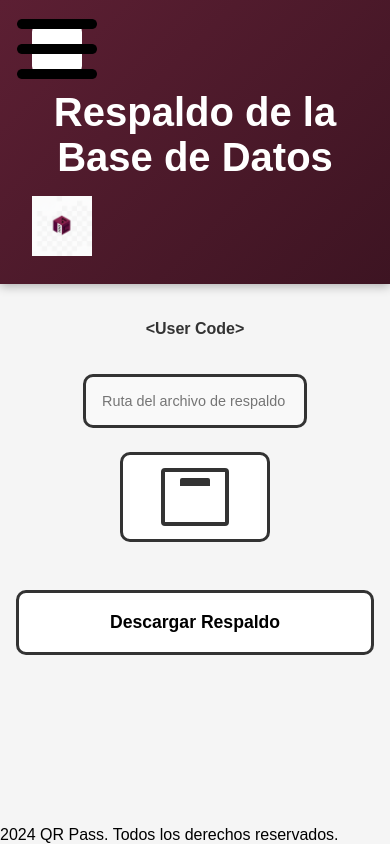
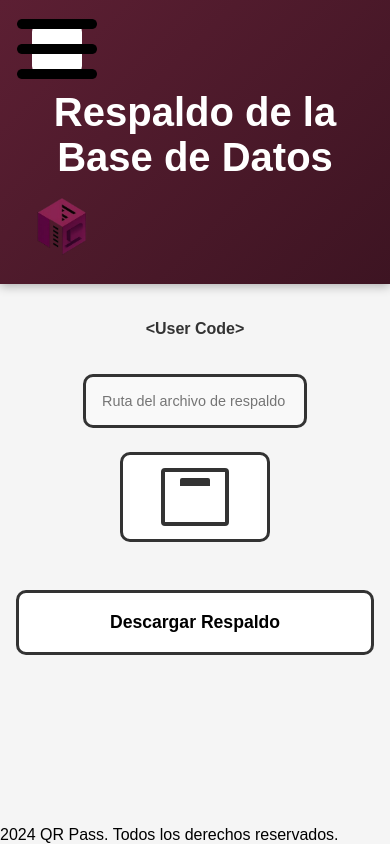
Before and after one commit to MugOfMarco/QR-Pass_ProgramaWeb, a website: page frontend/DescargasBD.html in a window 390 px wide. Drawn offline with Linux system fonts and the light colour scheme.

Commit message:
Arreglo el logo

```diff
--- a/css/login.css
+++ b/css/login.css
@@ -50,12 +50,20 @@ body {
 
 .logo {
     margin-left: 15px;
-    filter: brightness(0) invert(1); /* Hace que el logo sea blanco para contrastar */
+    /* filter: brightness(0) invert(1); */  /* ← Comentada para ver colores originales */
+    width: 60px;
+    height: 60px;
+    display: flex;
+    align-items: center;
+    justify-content: center;
 }
 
 .logo img {
     width: 60px;
     height: 60px;
+    object-fit: contain; /* Mantiene las proporciones de la imagen */
+    max-width: 100%;
+    max-height: 100%;
 }
 
 /* ======================================= */
@@ -199,6 +207,16 @@ body {
         font-size: 2rem;
     }
 
+    .logo {
+        width: 50px;
+        height: 50px;
+    }
+
+    .logo img {
+        width: 50px;
+        height: 50px;
+    }
+
     .input-username input,
     .password-wrapper input {
         padding: 12px 10px;
--- a/frontend/DescargasBD.html
+++ b/frontend/DescargasBD.html
@@ -16,7 +16,7 @@
             </div>
             <h1 class="title">Respaldo de la Base de Datos</h1>
             <div class="logo">
-                <img src="../imgs/logo(2).png" alt="">
+                <img src="../imgs/WhatsApp_Image_2025-11-26_at_3.28.04_PM-removebg-preview.png" alt="">
             </div>
         </div>
     </header>
```
Also changed, not shown: frontend/BuscarAlumno.html (+1 -1 lines), frontend/Entrada_Salida.html (+1 -1 lines), frontend/Entrada_Salida_Polis.html (+1 -1 lines), frontend/ModificarAlumno.html (+1 -1 lines), frontend/RegistrarAlumno.html (+1 -1 lines), index.html (+1 -1 lines), imgs/WhatsApp_Image_2025-11-26_at_3.28.04_PM-removebg-preview.png (added).
